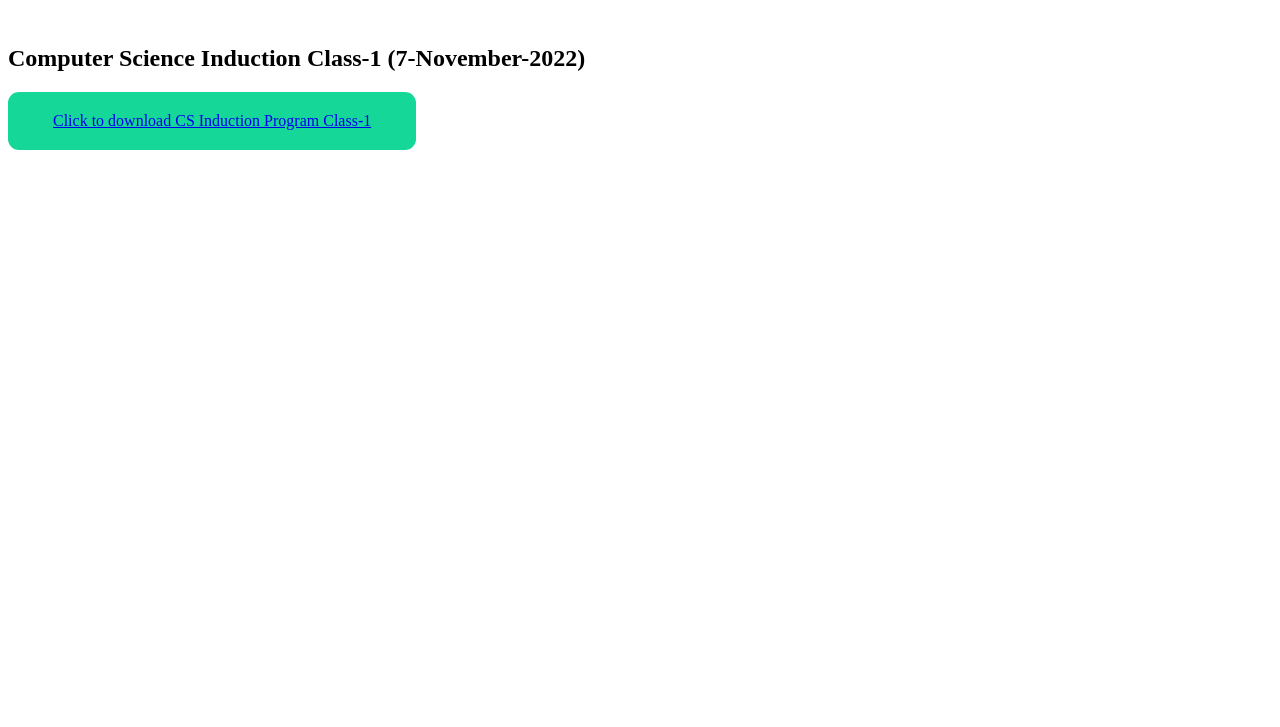
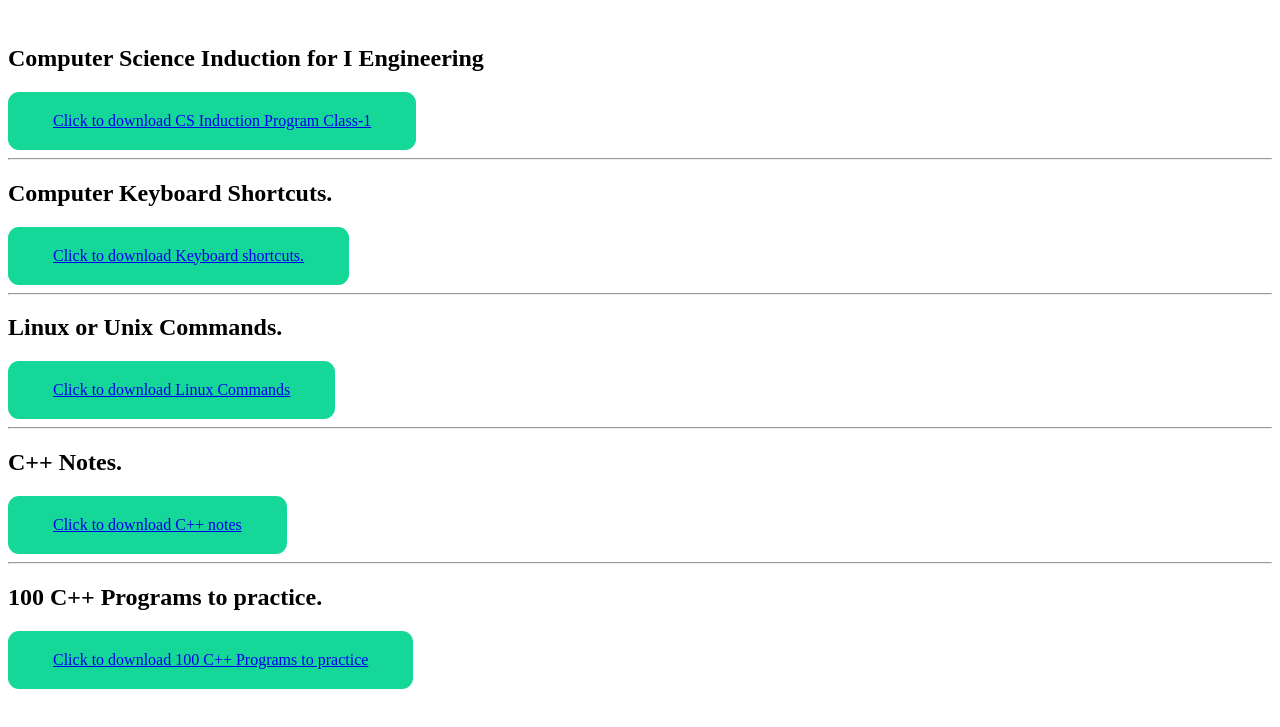
Before and after one commit to Giridharcp/Giridharcp.github.io, a plain HTML site: page download.html in a window 1280 px wide. Shown: the part 73-800 px from the top of the page. Drawn offline with Linux system fonts and the light colour scheme.

Commit message:
Add files via upload

```diff
--- a/download.html
+++ b/download.html
@@ -2,11 +2,33 @@
 <html>
 <title>CS Induction</title>
 <body>
-<h1>Computer Science Induction Program 2022</h1>
+<h1>Contents to Download</h1>
 <br>
-<h2>Computer Science Induction Class-1 (7-November-2022)</h2>
+<h2>Computer Science Induction for I Engineering</h2>
  <div style="background:    #15d798; border-radius: 11px; padding: 20px 45px; color:#ffffff; display:inline-block; font:normal bold 26px/1 "Open Sans", sans-serif;text-align:center;">
-<a href="https://docs.google.com/presentation/d/1Qs9Uh2oWgUxKTHA4Jq7ub8USvkSg2LzC/edit?usp=sharing&ouid=115763416331331065159&rtpof=true&sd=true">Click to download CS Induction Program Class-1</a>
+<a target=”_blank” href="https://docs.google.com/presentation/d/1nUxMWvDYQdA9ieoeiuDv72B6Ve6C3EJl/edit?usp=share_link&ouid=116766006273141501714&rtpof=true&sd=true">Click to download CS Induction Program Class-1</a>
 </div>
+<hr>
+<h2>Computer Keyboard Shortcuts.</h2>
+ <div style="background:    #15d798; border-radius: 11px; padding: 20px 45px; color:#ffffff; display:inline-block; font:normal bold 26px/1 "Open Sans", sans-serif;text-align:center;">
+<a target=”_blank” href="https://drive.google.com/file/d/1OU40ZzAN4c4X0QzHh04N26laWlU02bwu/view?usp=share_link">Click to download Keyboard shortcuts.</a>
+</div>
+<hr>
+<h2>Linux or Unix Commands.</h2>
+ <div style="background:    #15d798; border-radius: 11px; padding: 20px 45px; color:#ffffff; display:inline-block; font:normal bold 26px/1 "Open Sans", sans-serif;text-align:center;">
+<a target=”_blank” href="https://drive.google.com/file/d/1Bhs59Eyv9S0TUMYy9QqHTdxZggS3uSE9/view?usp=share_link">Click to download Linux Commands</a>
+</div>
+<hr>
+<h2>C++ Notes.</h2>
+ <div style="background:    #15d798; border-radius: 11px; padding: 20px 45px; color:#ffffff; display:inline-block; font:normal bold 26px/1 "Open Sans", sans-serif;text-align:center;">
+<a target=”_blank” href="https://drive.google.com/file/d/1NyBuuI65iyo1u9peTphgKLECHEi5uGcZ/view?usp=share_link">Click to download C++ notes</a>
+</div>
+<hr>
+<h2>100 C++ Programs to practice.</h2>
+ <div style="background:    #15d798; border-radius: 11px; padding: 20px 45px; color:#ffffff; display:inline-block; font:normal bold 26px/1 "Open Sans", sans-serif;text-align:center;">
+<a target=”_blank” href="https://drive.google.com/file/d/1-_pAmu55zZwCKah9WDBJKzRBD0PNuNtr/view?usp=share_link">Click to download 100 C++ Programs to practice</a>
+</div>
+
+
 </body>
 </html>
```
